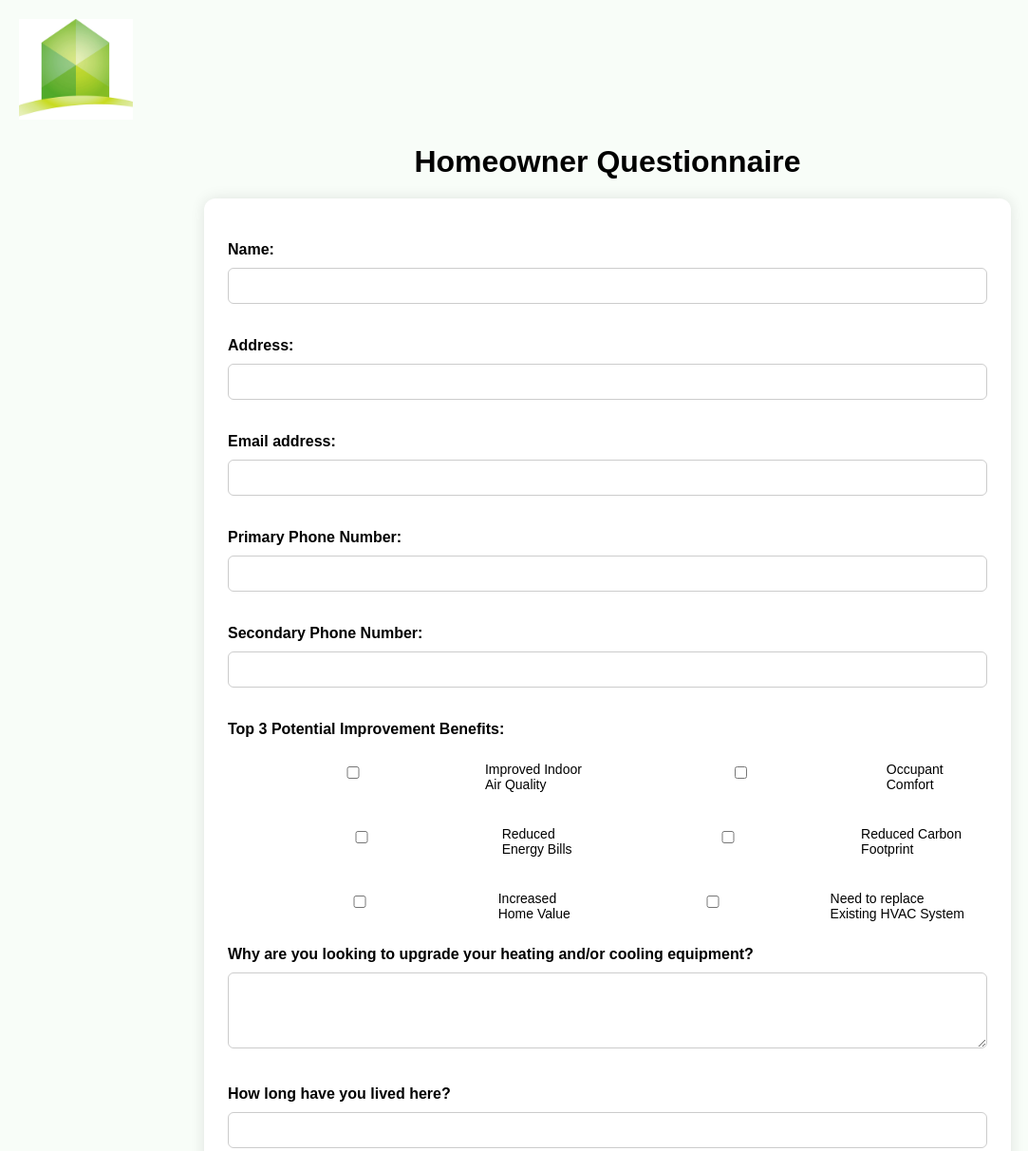
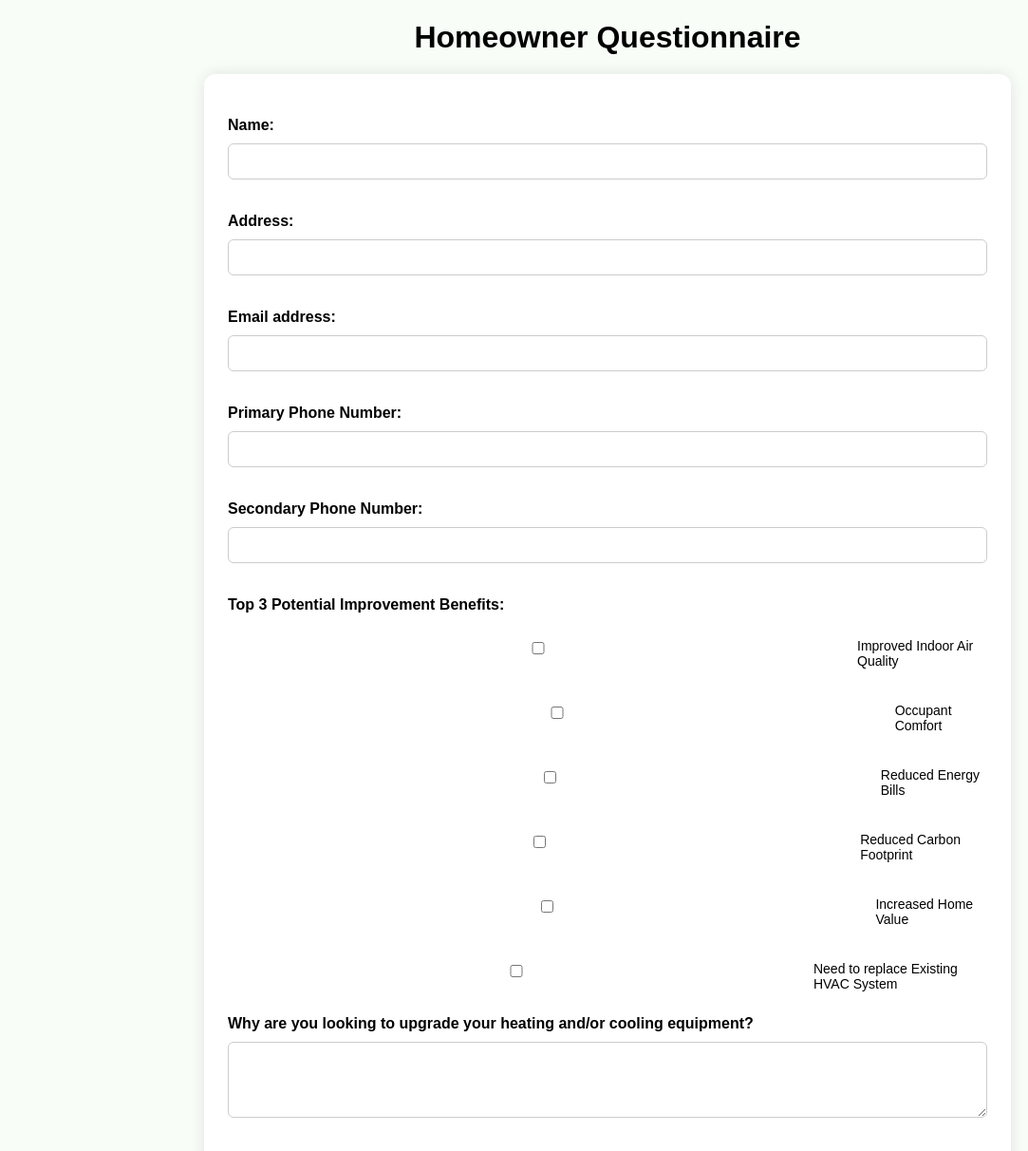
Before and after one commit to GetHealthyHome/Homeowner-Questionnaire, a plain HTML site: page index.html in a window 1280 px wide. Shown: the top 1212 px of the page at 95% size, without its empty margins (0-1083 px from the left). Drawn offline with Linux system fonts and the light colour scheme.

Commit message:
Update index.html

```diff
--- a/index.html
+++ b/index.html
@@ -46,17 +46,18 @@ input, select, textarea {
   }
   .checkbox-group {
   display: flex;
-    flex-wrap: wrap;
+  flex-direction: column;
   gap: 10px;
 }
+
 .checkbox-group label {
   display: flex;
   align-items: center;
-    gap: 8px;
-    width: 48%;
+  gap: 10px;
   font-weight: normal;
   font-size: 14px;
 }
+
   .submit-button {
     margin-top: 30px;
     text-align: center;
@@ -94,10 +95,6 @@ button:hover {
 
 </head>
 <body>
-
-  <div class="logo">
-    <img src="logo.png" alt="Get Healthy Home Logo" width="120">
-  </div>
 
   <h1>Homeowner Questionnaire</h1>
 
@@ -298,7 +295,7 @@ button:hover {
   </form>
 
   <div class="powered-by">
-    Powered by Get Healthy Home
+    Powered by Healthy Home Energy & Consulting
   </div>
 
   <script>
```
Lines whose indentation alone changed are shown as unchanged.
